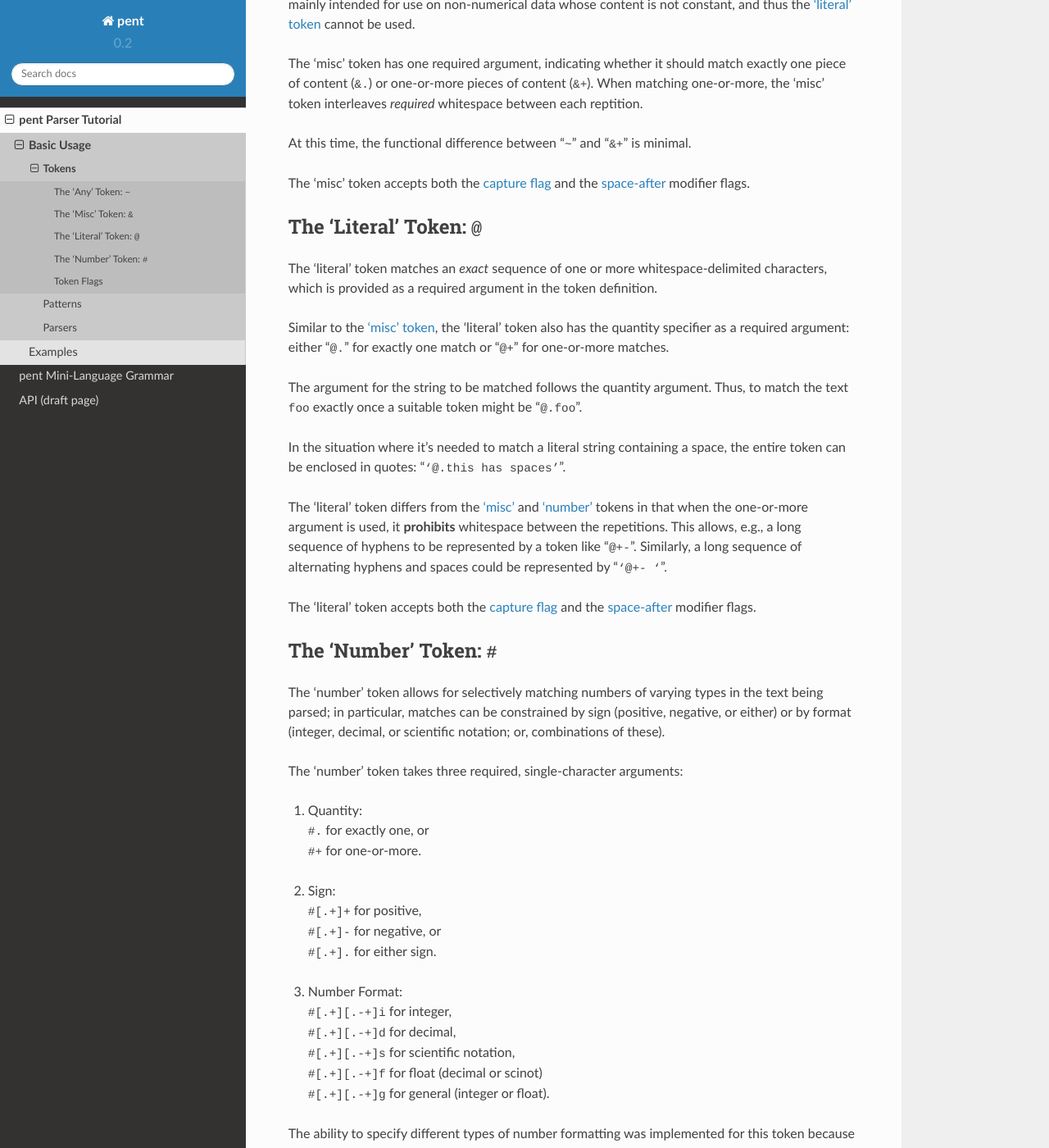
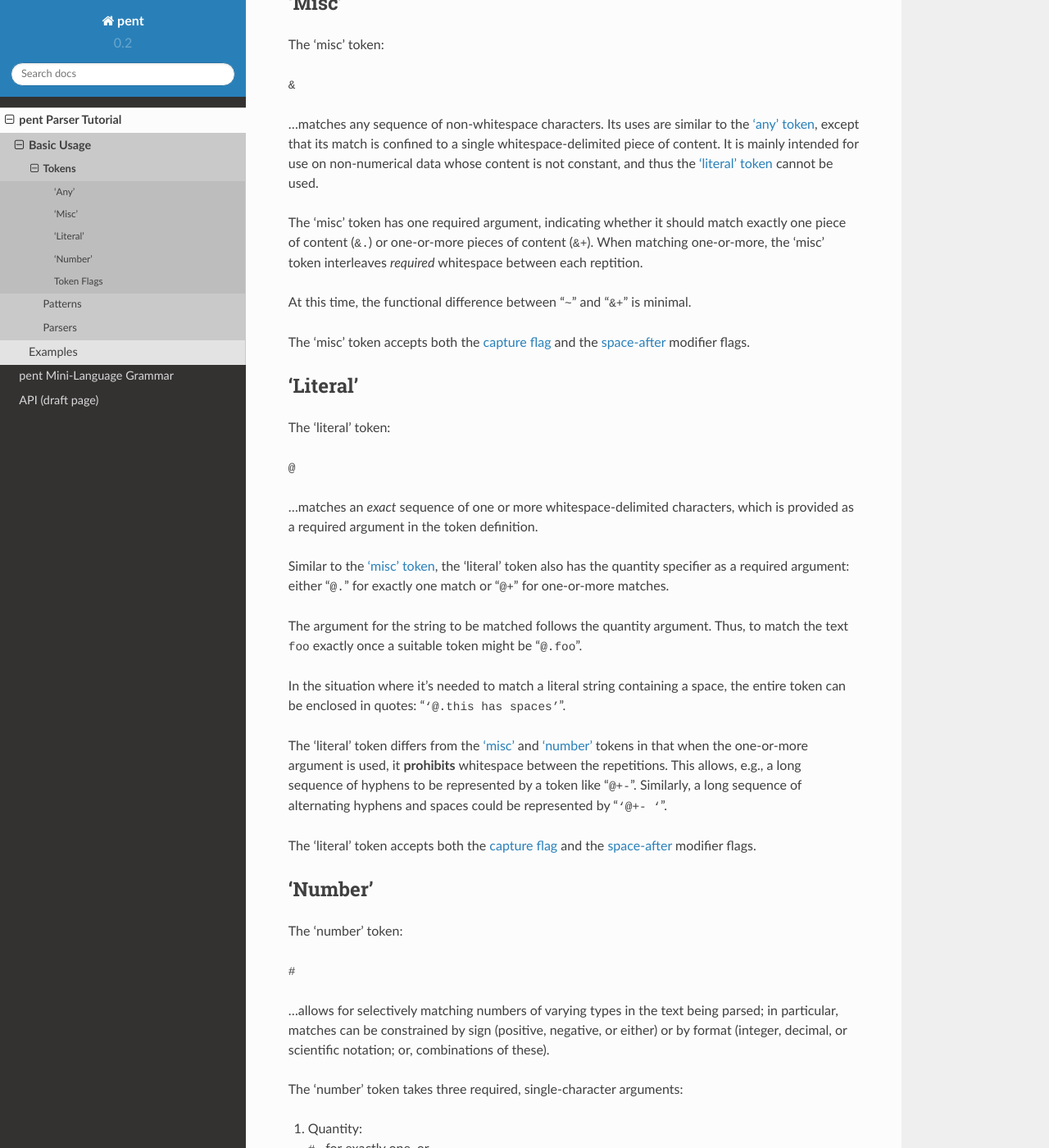
Before and after one commit to bskinn/pent, a Sphinx documentation site: the page built from doc/source/tutorial/basics/tokens.rst, in a window 1280 px wide and 1400 px high, scrolled down 764 px. Shown: the whole window at 82% size. Built offline with Sphinx 7.4.7 and the Read the Docs theme 2.0.0, drawn with Linux system fonts in a browser that asks for light colours; some of the changed text lies outside the part shown.

Commit message:
Reorganize headings and tokens
Suggest removing the introduction of the actual tokens from the bold headings. When I run my eyes over the page, it is easy to miss the token. The first time I scanned through, I found myself wonder "wait.. where is the token? what is it...?" and then scanning in reverse until realizing, "oh, it was in the heading."

```diff
--- a/doc/source/tutorial/basics/tokens.rst
+++ b/doc/source/tutorial/basics/tokens.rst
@@ -20,10 +20,14 @@ following the content matching the token.
 
 .. _tutorial-basics-tokens-anytoken:
 
-The 'Any' Token: |cour|\ ~\ |/cour|
------------------------------------
+'Any'
+-----
 
-The 'any' token will match **anything**, including a completely blank line.
+The 'any' token:
+
+|cour|\ ~\ |/cour|
+
+...will match **anything**, including a completely blank line.
 It behaves essentially the same as "|cour|\ .*\ |/cour|" in regex.
 
 Currently, the 'any' token only accepts the
@@ -38,10 +42,14 @@ split at whitespace in |Parser| output.
 
 .. _tutorial-basics-tokens-misctoken:
 
-The 'Misc' Token: |cour|\ &\ |/cour|
-------------------------------------
+'Misc'
+------
 
-The 'misc' token matches any sequence of non-whitespace characters.
+The 'misc' token:
+
+|cour|\ &\ |/cour|
+
+...matches any sequence of non-whitespace characters.
 Its uses are similar to the :ref:`'any' token <tutorial-basics-tokens-anytoken>`,
 except that its match
 is confined to a single whitespace-delimited piece of content.
@@ -66,10 +74,14 @@ and the :ref:`space-after <tutorial-basics-tokens-spaceflags>` modifier flags.
 
 .. _tutorial-basics-tokens-literaltoken:
 
-The 'Literal' Token: |cour|\ @\ |/cour|
----------------------------------------
+'Literal'
+---------
 
-The 'literal' token matches an *exact* sequence of one or more
+The 'literal' token:
+
+|cour|\ @\ |/cour|
+
+...matches an *exact* sequence of one or more
 whitespace-delimited characters, which is provided as a required argument
 in the token definition.
 
@@ -105,10 +117,14 @@ and the :ref:`space-after <tutorial-basics-tokens-spaceflags>` modifier flags.
 
 .. _tutorial-basics-tokens-numbertoken:
 
-The 'Number' Token: |cour|\ #\ |/cour|
---------------------------------------
+'Number'
+--------
 
-The 'number' token allows for selectively matching numbers of varying
+The 'number' token:
+
+|cour|\ #\ |/cour|
+
+...allows for selectively matching numbers of varying
 types in the text being parsed; in particular, matches can be constrained
 by sign (positive, negative, or either) or by format
 (integer, decimal, or scientific notation; or, combinations of these).
@@ -164,8 +180,10 @@ flag must **precede** the capture flag.
 
 .. _tutorial-basics-tokens-captureflag:
 
-Capture Flag: |cour|\ !\ |/cour|
-~~~~~~~~~~~~~~~~~~~~~~~~~~~~~~~~
+Capture Flag
+~~~~~~~~~~~~
+
+|cour|\ !\ |/cour|
 
 In most cases, not all of the data in a block of text is of interest
 for downstream processing. Thus, ``pent`` provides the token-level
@@ -179,8 +197,14 @@ The 'capture' flag is an integral part of all of the
 
 .. _tutorial-basics-tokens-spaceflags:
 
-Space-After Flags: |cour|\ o\ |/cour| and |cour|\ x\ |/cour|
-~~~~~~~~~~~~~~~~~~~~~~~~~~~~~~~~~~~~~~~~~~~~~~~~~~~~~~~~~~~~
+Space-After Flags
+~~~~~~~~~~~~~~~~~
+
+|cour|\ o\ |/cour|
+
+...and:
+
+|cour|\ x\ |/cour|
 
 With no space-after flag provided, all tokens *REQUIRE* the presence
 of trailing whitespace (or EOL)
```
